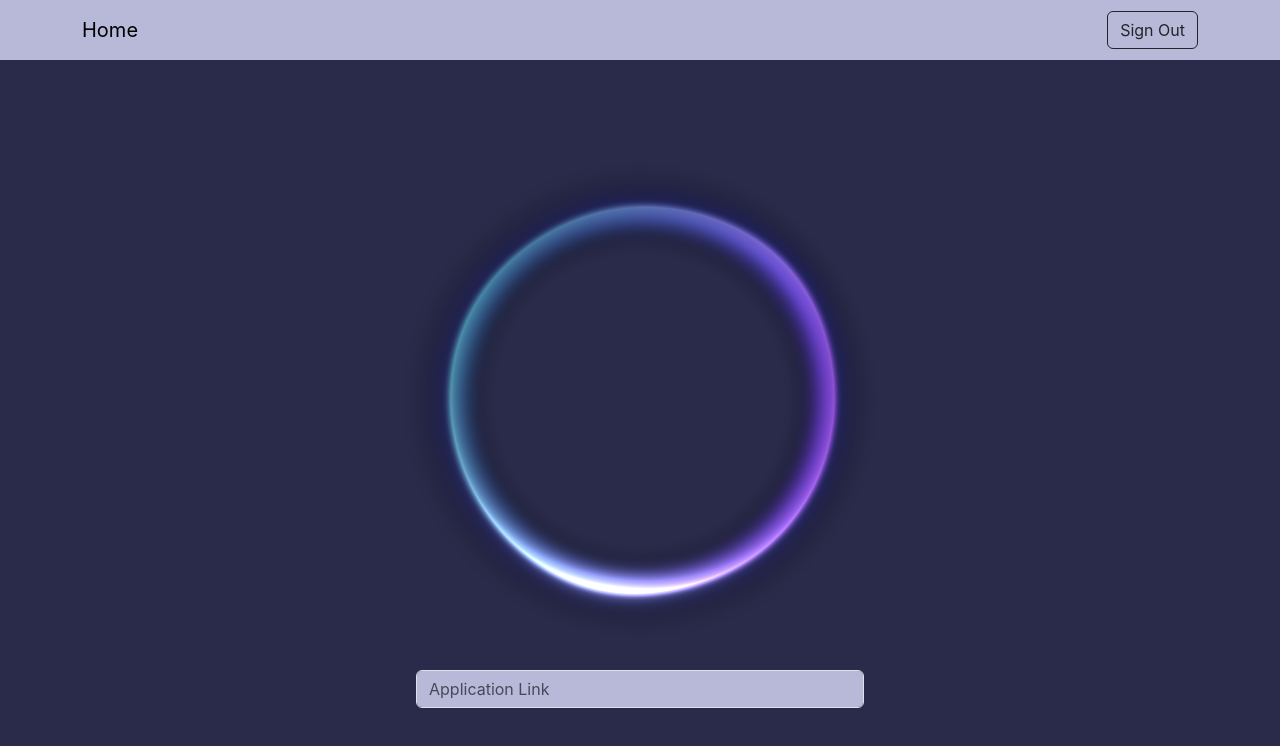
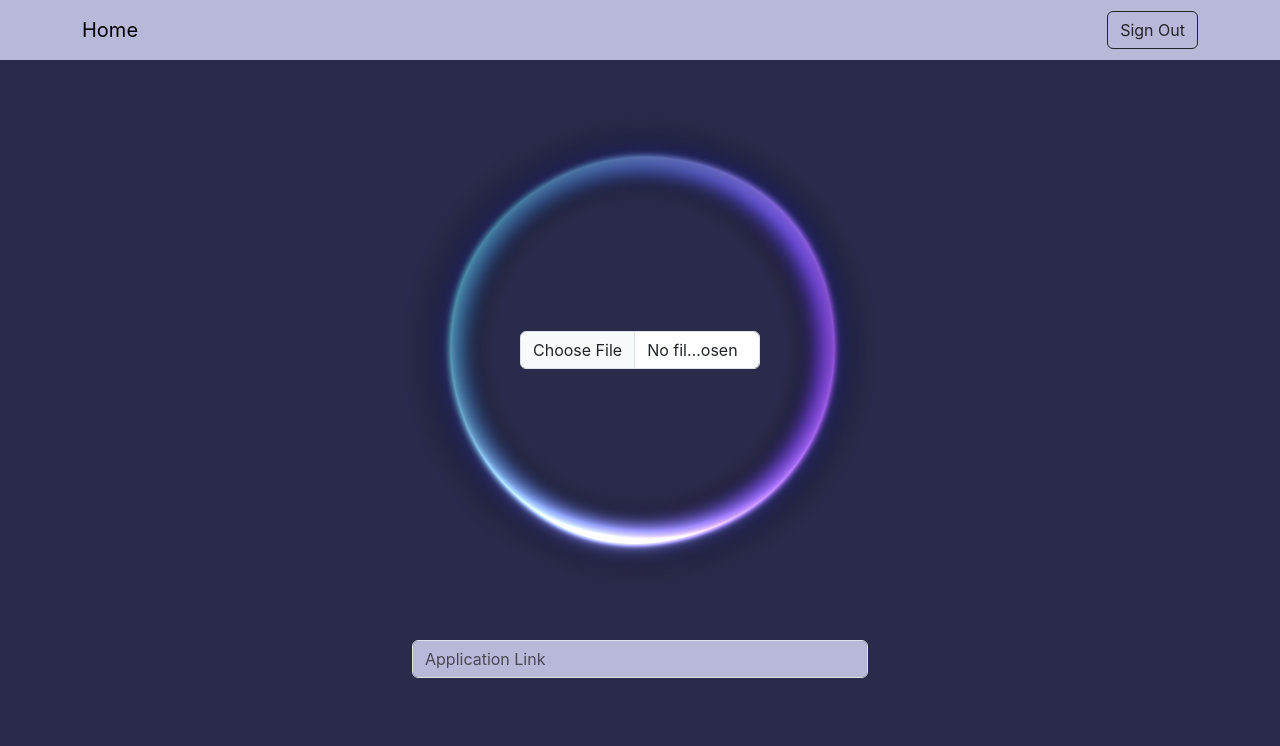
Before and after one commit to notduyly/ComputerUseResume, a React (Vite) app in the folder frontend/: page / in a window 1280 px wide. Shown: the top 746 px of the page. Built offline with nearby package versions, Linux system fonts and the light colour scheme; no server answers; sample sign-in values are in the browser's storage.

Commit message:
feat: file upload form and styling changes for consistency

```diff
--- a/frontend/package.json
+++ b/frontend/package.json
@@ -10,6 +10,9 @@
     "preview": "vite preview"
   },
   "dependencies": {
+    "@fortawesome/fontawesome-svg-core": "^7.0.0",
+    "@fortawesome/free-solid-svg-icons": "^7.0.0",
+    "@fortawesome/react-fontawesome": "^0.2.3",
     "bootstrap": "^5.3.7",
     "ogl": "^1.0.11",
     "react": "^19.1.1",
--- a/frontend/src/components/orb/Orb.tsx
+++ b/frontend/src/components/orb/Orb.tsx
@@ -290,7 +290,6 @@ export default function Orb({
     <div
       ref={ctnDom}
       style={{
-        position: 'relative',
         zIndex: '0',
         width: '100%',
         height: '100%',
--- a/frontend/src/pages/HomePage.tsx
+++ b/frontend/src/pages/HomePage.tsx
@@ -1,21 +1,33 @@
-import { Form } from "react-bootstrap";
+import { useState } from "react";
+import { Container, Form } from "react-bootstrap";
 import Orb from "../components/orb/Orb";
-import { useState } from "react";
+import '../styles/homepage.css'
 
 export const HomePage = () => {
   const [appLink, setAppLink] = useState('');
+  const [file, setFile] = useState<File | null>(null);
+
+  const handleFileChange = (e: React.ChangeEvent<HTMLInputElement>) => {
+    const selectedFile = e.target.files?.[0] || null;
+    setFile(selectedFile);
+  };
 
   return (
     <>
-      <div style={{ width: '100%', height: '60vh', marginTop: '100px' }}>
+    {/* Orb */}
+      <Container className='main-orb'>
         <Orb
           hoverIntensity={0.2}
           rotateOnHover={true}
           hue={0}
           forceHoverState={false}
         />
-      </div>
-      <div style={{ width: '35%', margin: '30px auto'}}>
+        {/* Content inside Orb */}
+        <Form.Control type='file' onChange={handleFileChange} accept='.pdf' className='inside-orb'/>
+      </Container>
+
+      {/* Application Link */}
+      <Container className='app-link'>
         <Form>
           <Form.Group className=''>
             <Form.Control
@@ -28,7 +40,7 @@ export const HomePage = () => {
             />
           </Form.Group>
         </Form>
-      </div>
+      </Container>
 
     </>
   );
--- /dev/null
+++ b/frontend/src/styles/homepage.css
@@ -0,0 +1,20 @@
+.main-orb {
+  width: 50%;
+  height: 60vh;
+  margin: 50px 25%;
+  position: relative;
+}
+
+.inside-orb {
+  position: absolute;
+  top: 50%;
+  left: 50%;
+  transform: translate(-50%, -50%);
+  z-index: 10;
+  width: 30vh !important;
+}
+
+.app-link {
+  margin: 35px auto;
+  width: 60vh !important;
+}
```
Also changed, not shown: 1 other file (tests, documents, lock files or other folders).
